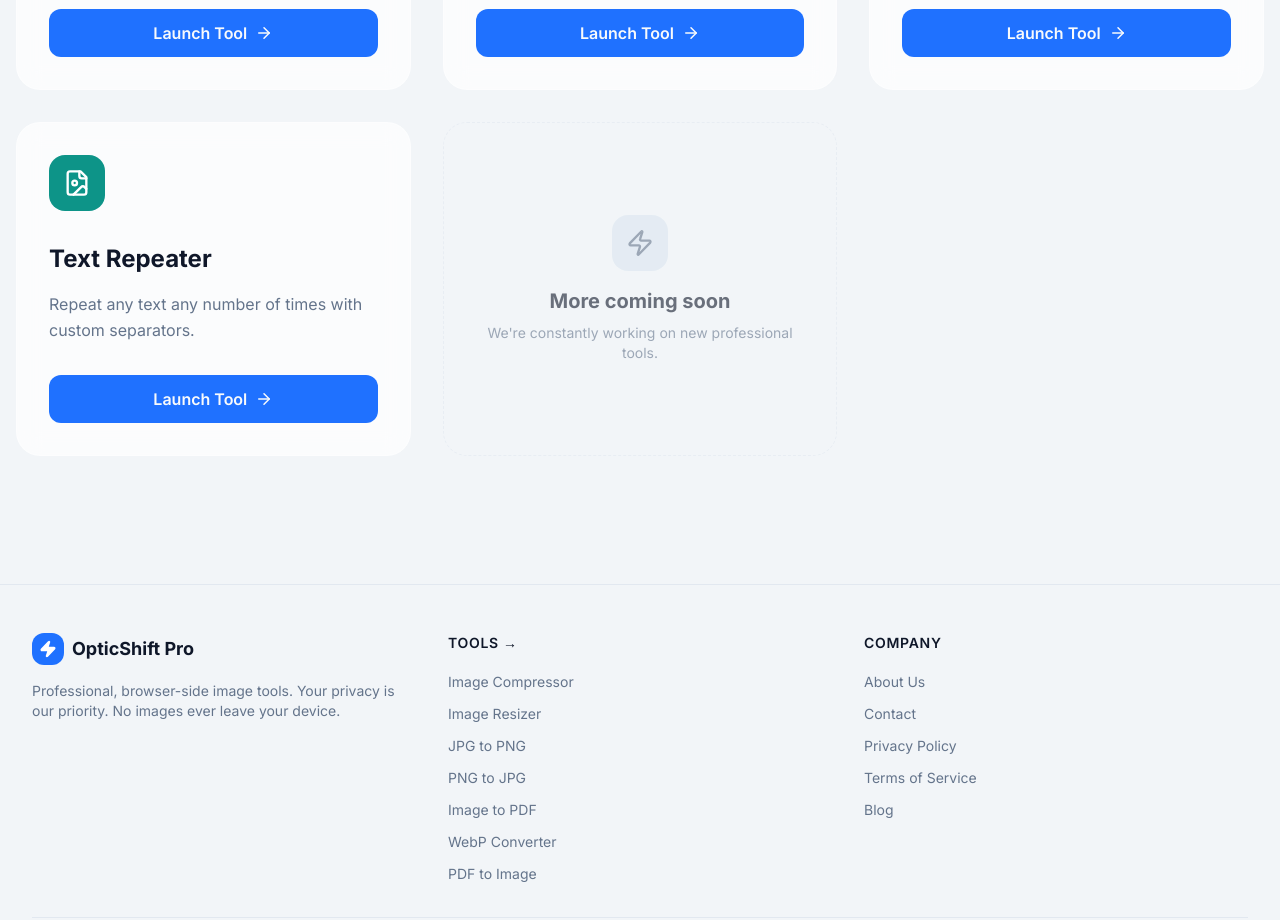
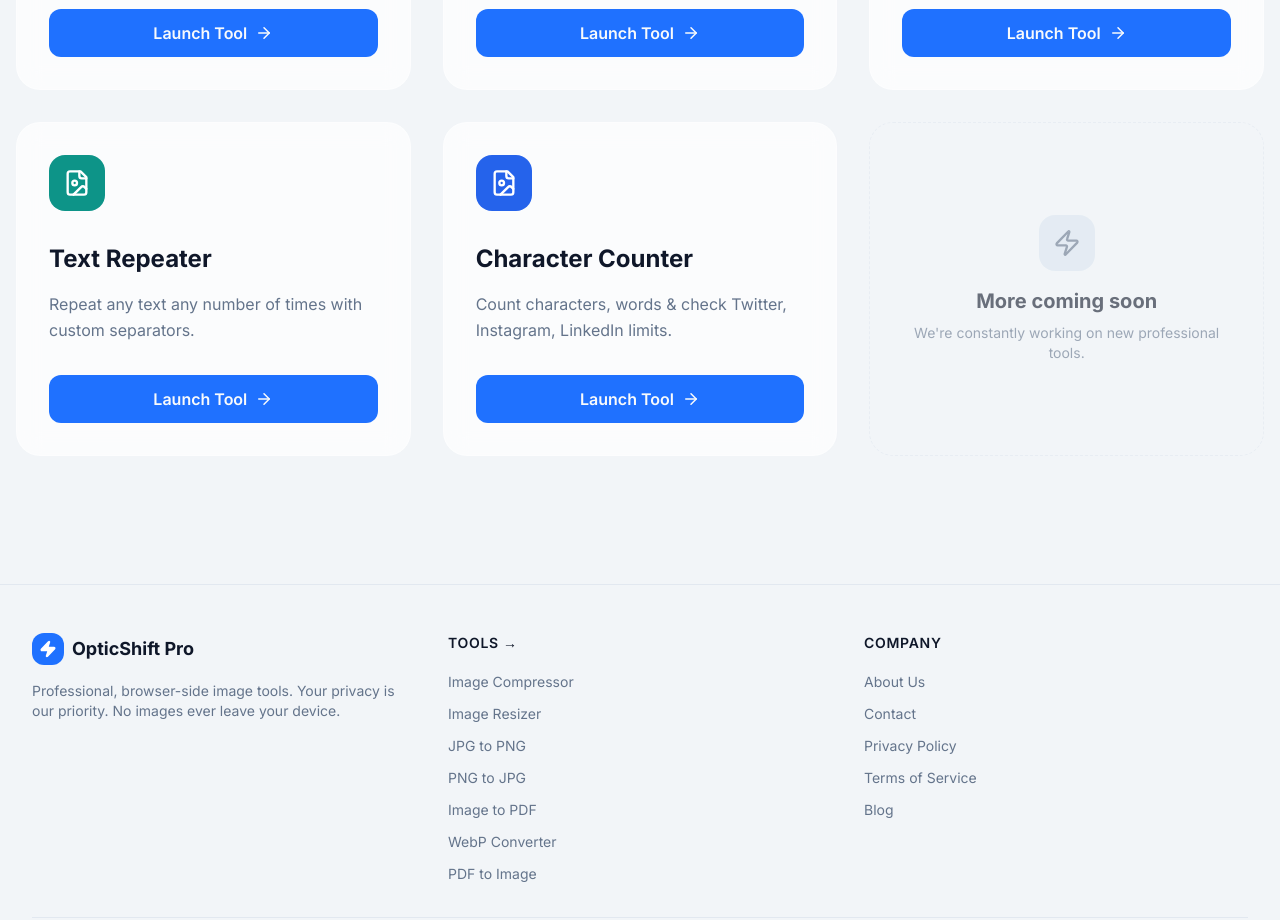
Before and after one commit to surajkumar122024-star/ok01, a Next.js app: page /tools in a window 1280 px wide. Shown: the part 2500-3420 px from the top of the page. Built offline with nearby package versions, Linux system fonts and the light colour scheme.

Commit message:
Add Character Counter tool to tools page

```diff
--- a/src/app/tools/page.tsx
+++ b/src/app/tools/page.tsx
@@ -146,6 +146,13 @@ const tools = [
   icon: FileImage,
   color: "bg-teal-600"
 },
+  {
+  name: "Character Counter",
+  slug: "character-counter",
+  description: "Count characters, words & check Twitter, Instagram, LinkedIn limits.",
+  icon: FileImage,
+  color: "bg-blue-600"
+},
 ];
 
 export default function ToolsPage() {
```
